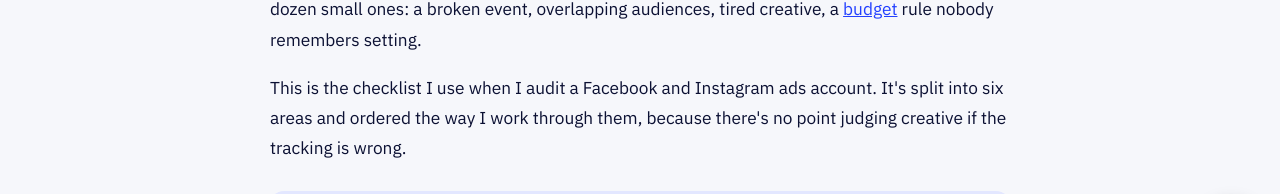
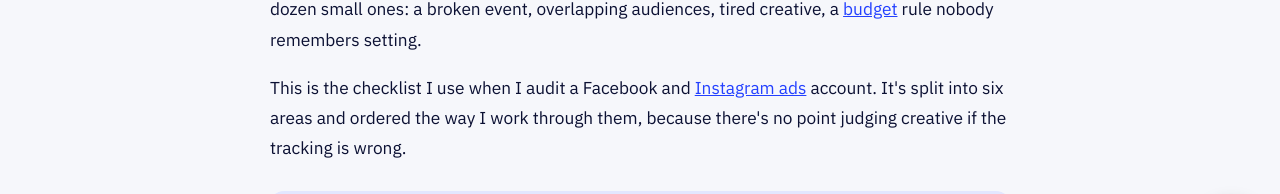
Before and after one commit to ali-raza-ppc/ali-raza-ppc.github.io, a plain HTML site: page blog/meta-ads-audit-checklist/index.html in a window 1280 px wide. Shown: the part 524-718 px from the top of the page. Drawn offline with nearby package versions, Linux system fonts and the light colour scheme.

Commit message:
Interlink: meta-ads-audit-checklist

```diff
--- a/blog/meta-ads-audit-checklist/index.html
+++ b/blog/meta-ads-audit-checklist/index.html
@@ -85,7 +85,7 @@ height="0" width="0" style="display:none;visibility:hidden"></iframe></noscript>
     <div class="wrap"><article class="article body">
 
 <p>Most Meta ad accounts don't fail because of one big mistake. They slowly leak money through a dozen small ones: a broken event, overlapping audiences, tired creative, a <a href="/blog/shopify-facebook-ads-budget/">budget</a> rule nobody remembers setting.</p>
-<p>This is the checklist I use when I audit a Facebook and Instagram ads account. It's split into six areas and ordered the way I work through them, because there's no point judging creative if the tracking is wrong.</p>
+<p>This is the checklist I use when I audit a Facebook and <a href="/blog/instagram-ads-for-ecommerce/">Instagram ads</a> account. It's split into six areas and ordered the way I work through them, because there's no point judging creative if the tracking is wrong.</p>
 <div class="tldr"><p><b>How to use this checklist</b></p><ul><li>Look at the last 30 days, compared with the 30 days before.</li><li>Mark each point as OK, Fix or Not sure.</li><li>Fix tracking problems first, then structure, then creative.</li></ul></div>
 
 <h2>1. Tracking and data (points 1–6)</h2>
```
